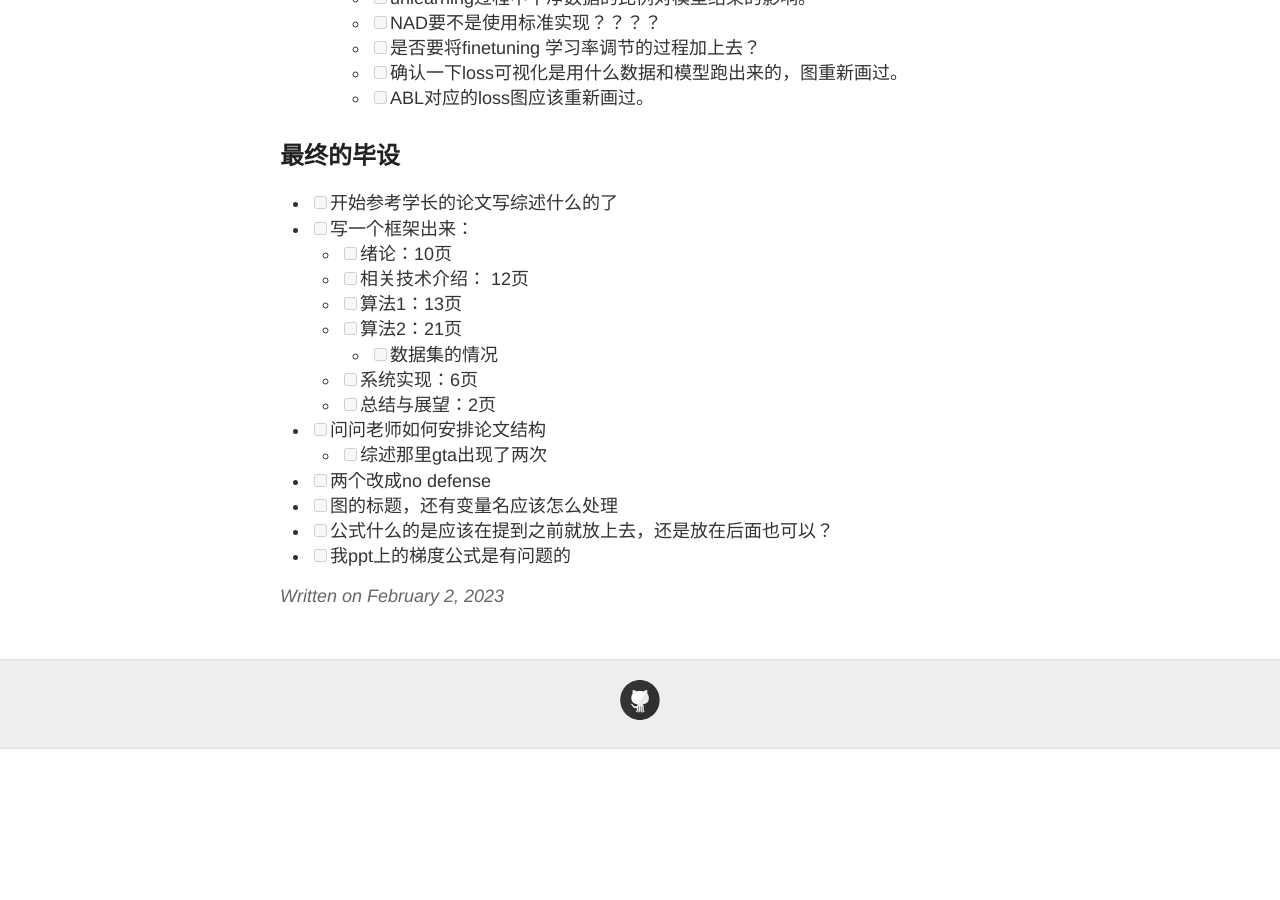
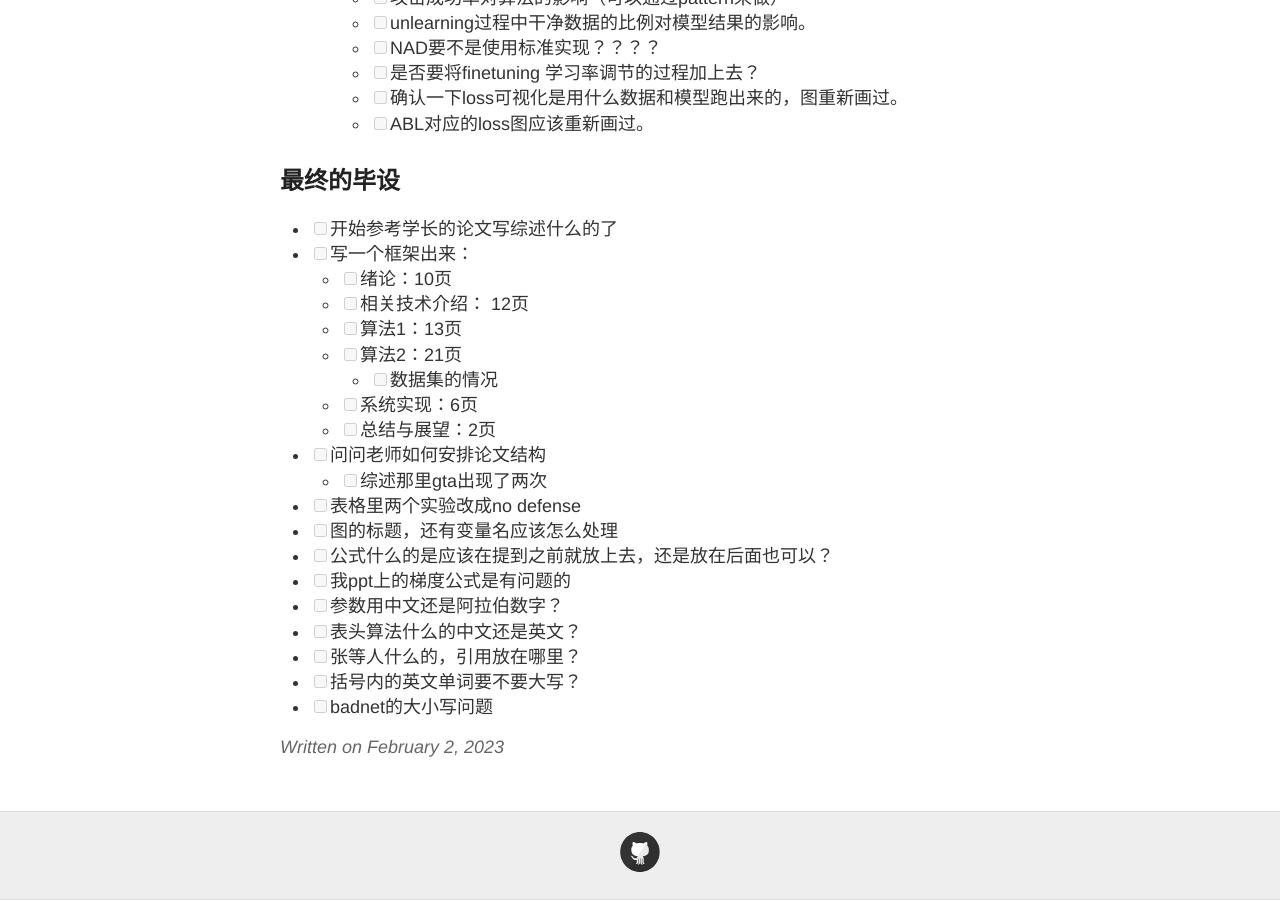
Before and after one commit to WangHexie/notes, a Jekyll site: the page built from _posts/machine-learning/2023-02-02-graduation-project-track.md, in a window 1280 px wide and 900 px high, scrolled down 1746 px. Built offline with Jekyll 4.4.1, drawn with Linux system fonts in a browser that asks for light colours; comment, search, counter and statistics services are not loaded; before the commit the page ends 2495 px from its top, so only the background shows below that; some of the changed text lies outside the part shown.

Commit message:
[update] graduation and sampling

```diff
--- a/_posts/machine-learning/2023-02-02-graduation-project-track.md
+++ b/_posts/machine-learning/2023-02-02-graduation-project-track.md
@@ -10,8 +10,9 @@ title: 毕设进度跟踪
   * 需要测试，仅仅改了adv_train那里
   * [x] 测好了，所有实验需要重新跑过并重新整理实验数据:目前实验有点问题，估计是保存参数的时候不一致，现在正在重新跑。
   * [ ] 为什么数据越多效果越差呢，是不是过拟合了呢
-    * [ ] 触发器相似度
+    * [x] 触发器相似度
 * [x] 固定随机数种子
+* [ ] 要不要加一个训练的触发器对benign model的攻击的影响。
 
 ## 方向二
 
@@ -70,7 +71,12 @@ title: 毕设进度跟踪
 
 * [ ] 问问老师如何安排论文结构
   * [ ] 综述那里gta出现了两次
-* [ ] 两个改成no defense
+* [ ] 表格里两个实验改成no defense
 * [ ] 图的标题，还有变量名应该怎么处理
 * [ ] 公式什么的是应该在提到之前就放上去，还是放在后面也可以？
 * [ ] 我ppt上的梯度公式是有问题的
+* [ ] 参数用中文还是阿拉伯数字？
+* [ ] 表头算法什么的中文还是英文？
+* [ ] 张等人什么的，引用放在哪里？
+* [ ] 括号内的英文单词要不要大写？
+* [ ] badnet的大小写问题
```
Also changed, not shown: _posts/machine-learning/2022-6-09-probabilaty-interview.md (+1 -0 lines).
